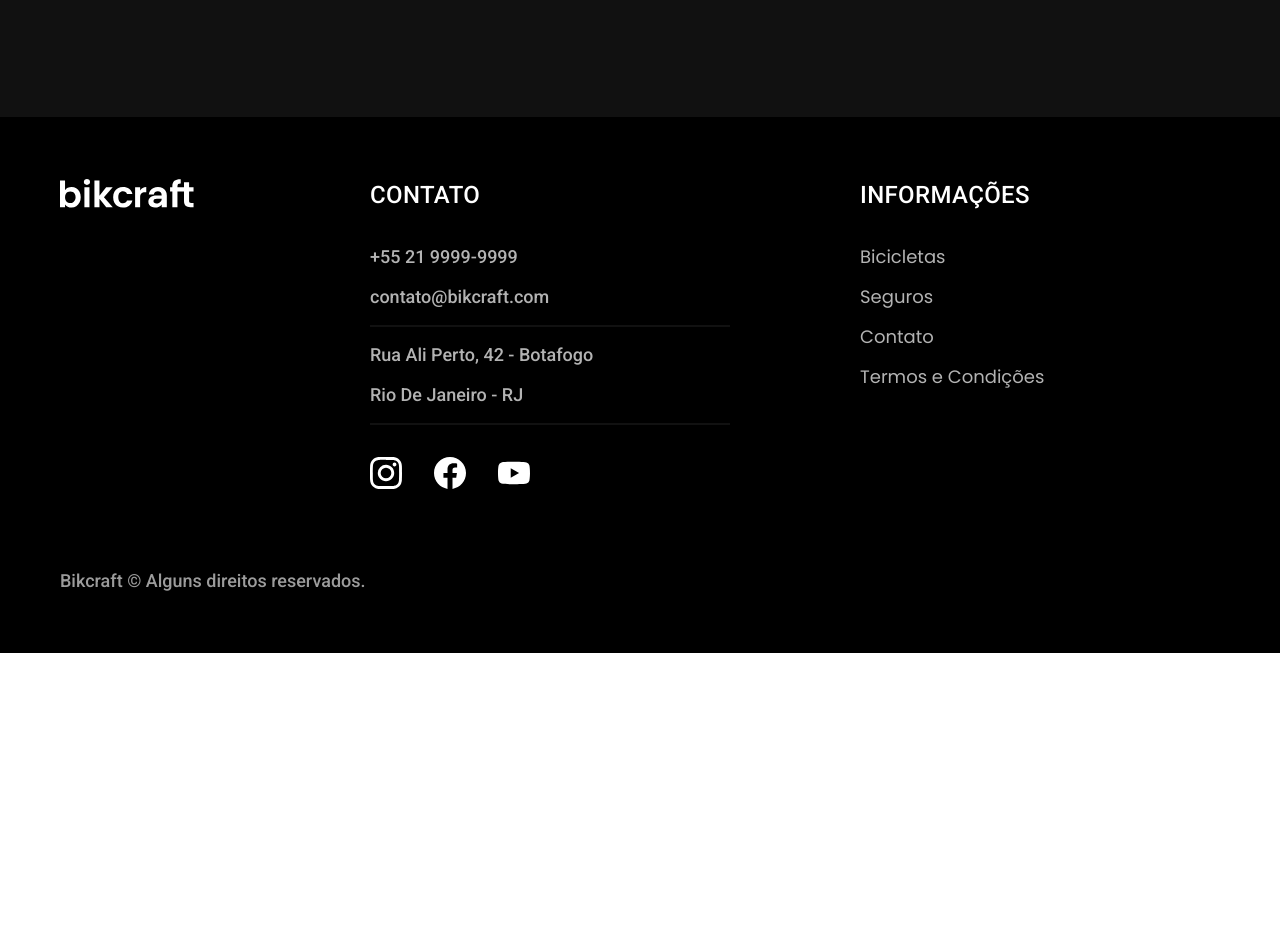
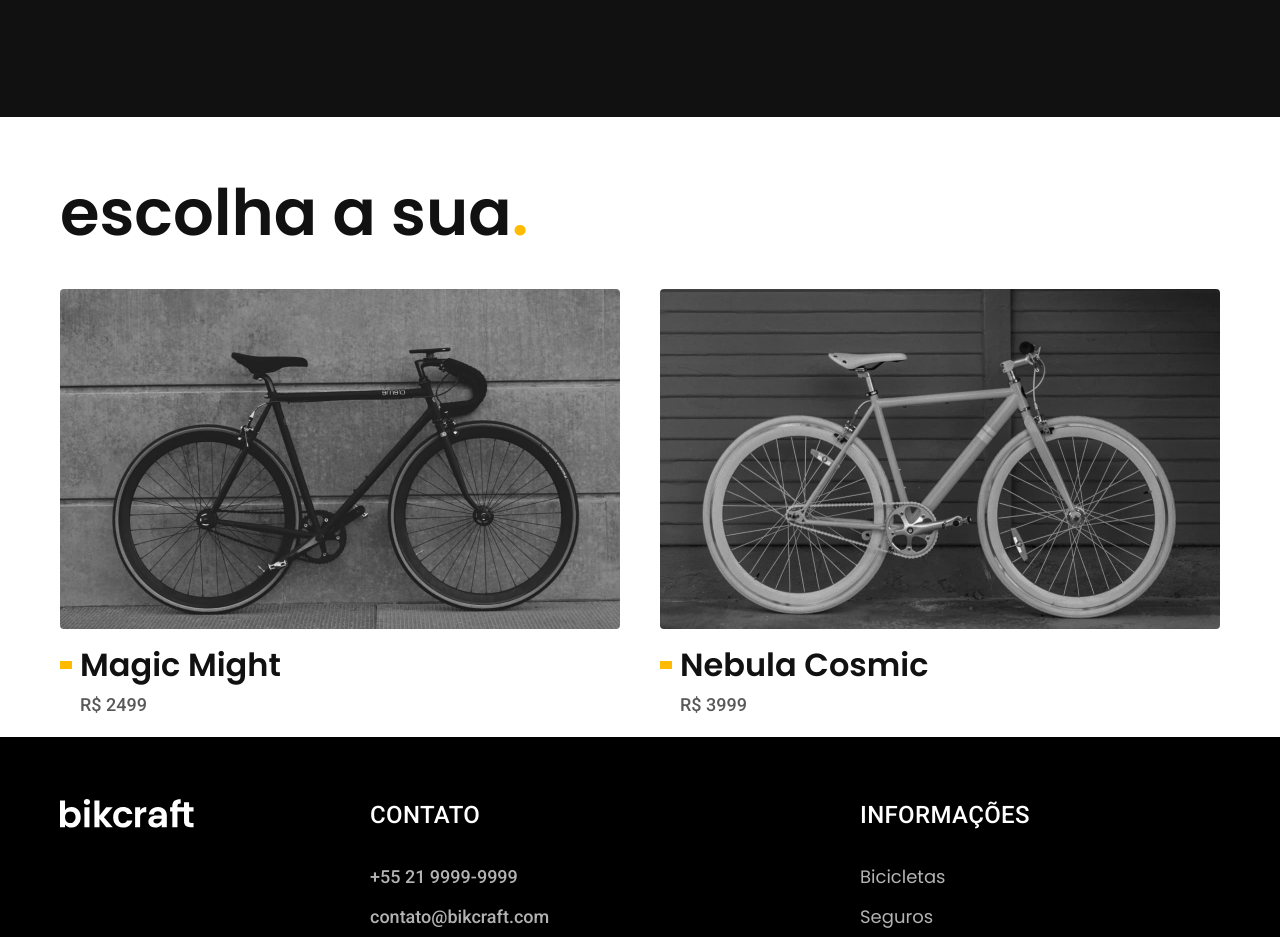
Before and after one commit to leonardomodel/projeto-bikcraft, a plain HTML site: page bicicletas/nimbus.html in a window 1280 px wide. Shown: the part 1212-2149 px from the top of the page. Before the commit the page ends 1865 px from the top, so only its background shows below. Drawn offline with Linux system fonts and the light colour scheme.

Commit message:
bicicletas-outras

```diff
--- a/bicicletas/nimbus.html
+++ b/bicicletas/nimbus.html
@@ -87,6 +87,27 @@
       </div>
     </div>
   </main>
+
+  <article class="bicicleta-lista container">
+    <h2 class="font-1-xxl">escolha a sua<span class="cor-p1">.</span></h2>
+
+    <ul>
+      <li>
+        <a href="./magic.html">
+          <img src="../img/bicicletas/magic.jpg" alt="Bicicleta Preta">
+          <h3 class="font-1-xl">Magic Might</h3>
+          <span class="font-2-m cor-8">R$ 2499</span>
+        </a>
+      </li>
+      <li>
+        <a href="./nebula.html">
+          <img src="../img/bicicletas/nebula.jpg" alt="Bicicleta Preta">
+          <h3 class="font-1-xl">Nebula Cosmic</h3>
+          <span class="font-2-m cor-8">R$ 3999</span>
+        </a>
+      </li>
+    </ul>
+  </article>
 </body>
 
 <footer class="footer-bg">
--- a/css/bicicletas/bicicletas-lista.css
+++ b/css/bicicletas/bicicletas-lista.css
@@ -15,6 +15,10 @@
   margin-left: auto;
   margin-right: auto;
   overflow-x: auto;
+}
+
+#bicicleta .bicicleta-lista ul {
+  padding: 0px 0px 20px 0px;
 }
 
 .bicicleta-lista li {
```
